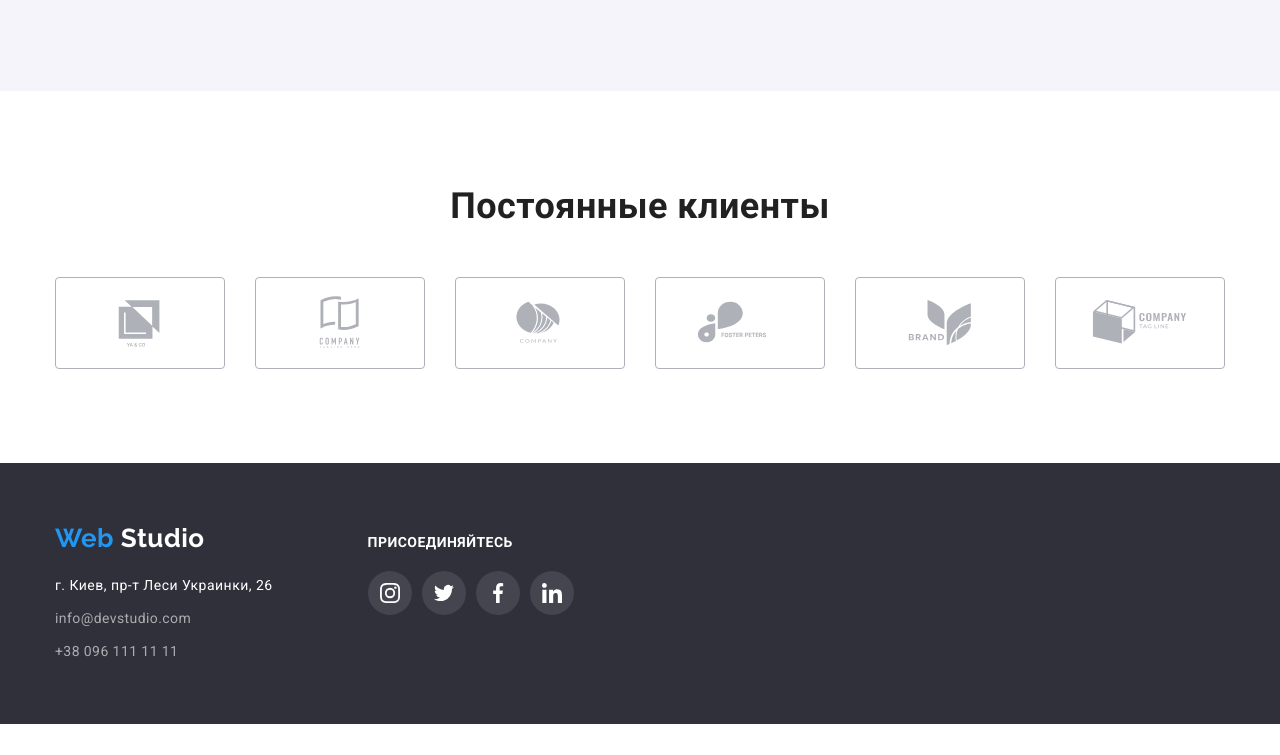
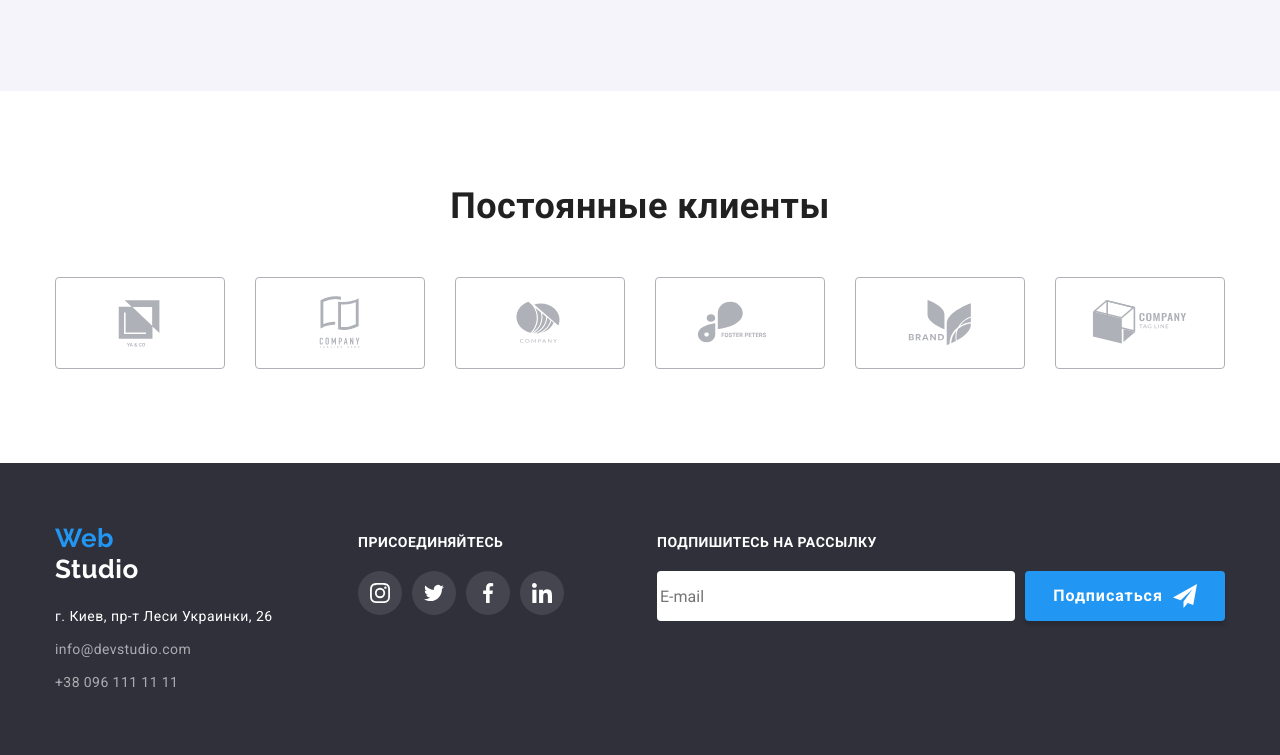
Before and after one commit to ASvitlana/goit-markup-hw-06, a plain HTML site: page index.html in a window 1280 px wide. Shown: the part 2214-2969 px from the top of the page. Before the commit the page ends 2938 px from the top, so only its background shows below. Drawn offline with nearby package versions, Linux system fonts and the light colour scheme.

Commit message:
ДЗ-6, добавила форму в футер

```diff
--- a/css/styles.css
+++ b/css/styles.css
@@ -697,6 +697,59 @@ img {
     background-color: var(--blue-color);
 }
 
+.footer-email-input {
+    /* display: flex;
+    flex-direction: column; */
+    margin-left: 93px;
+
+}
+
+.footer-form-title {
+    font-weight: 700;
+    font-size: 14px;
+    line-height: 1.14;
+    text-transform: uppercase;
+    color: var(--white-color);
+    margin-top: 0;
+    margin-bottom: 20px;
+}
+
+.footer-form {
+    display: flex;
+}
+
+.footer-form-input {
+    width: 358px;
+    height: 50px;
+    border: 1px solid rgba(255, 255, 255, 0.3);
+    drop-shadow(0px 4px 4px rgba(0, 0, 0, 0.15));
+    border-radius: 4px;
+}
+
+.footer-form-button {
+    display: flex;
+    width: 200px;
+    height: 50px;
+    align-items: center;
+    justify-content: center;
+    cursor: pointer;
+    font-weight: 700;
+    font-size: 16px;
+    line-height: 1.88;
+    letter-spacing: 0.06em;
+    color: var(--white-color);
+    background-color: rgba(33, 150, 243, 1);
+    box-shadow: 0px 4px 4px rgba(0, 0, 0, 0.15);
+    border-radius: 4px;
+    border: 0;
+    margin-left: 10px;
+}
+
+.footer-form-icon {
+    margin-left: 10px;
+}
+
+
 
 /* -----------МОДАЛЬНОЕ ОКНО------------- */
 
--- a/index.html
+++ b/index.html
@@ -407,8 +407,26 @@
                     </li>
                 </ul>
             </div>
+            <div class="footer-email-input">
+                <h4 class="footer-form-title">Подпишитесь на рассылку</h4>
+                <form action="" class="footer-form">
+                    <input
+                        type="email"
+                        placeholder="E-mail"
+                        name="footer-form-input"
+                        id=""
+                        class="footer-form-input">
+                    </input>
+                    <button type="submit" class="footer-form-button">Подписаться
+                        <svg class="footer-form-icon" width="24" height="24">
+                            <use href="./images/icons.svg#icon-send"></use>
+                        </svg>
+                    </button>
+                </form>
+            </div>
         </div>
     </footer>
+
 <!--           Модальное окно        -->
     <div data-modal class="backdrop is-hidden">
         <div class="modal">
```
Also changed, not shown: images/icons.svg (added).
